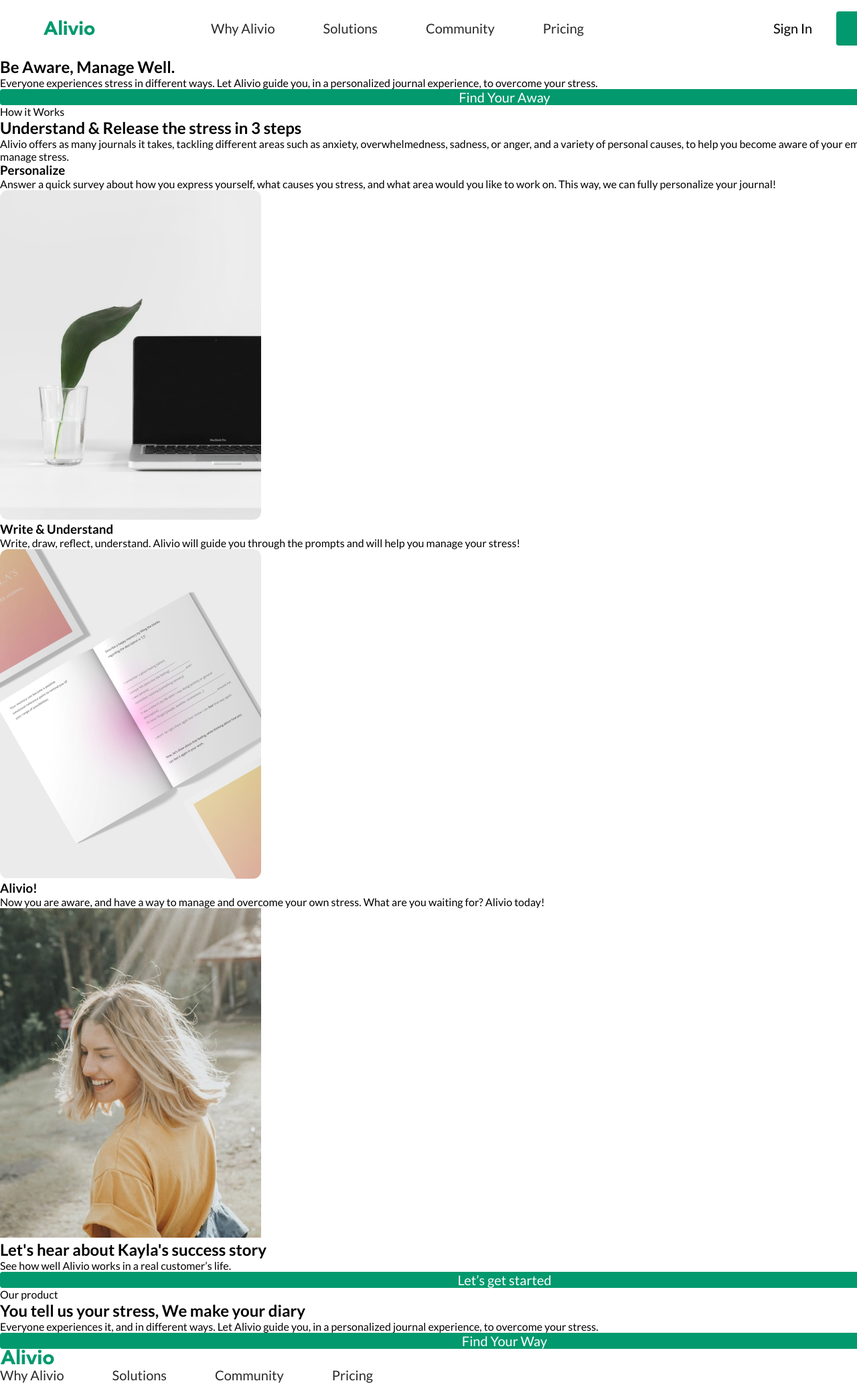
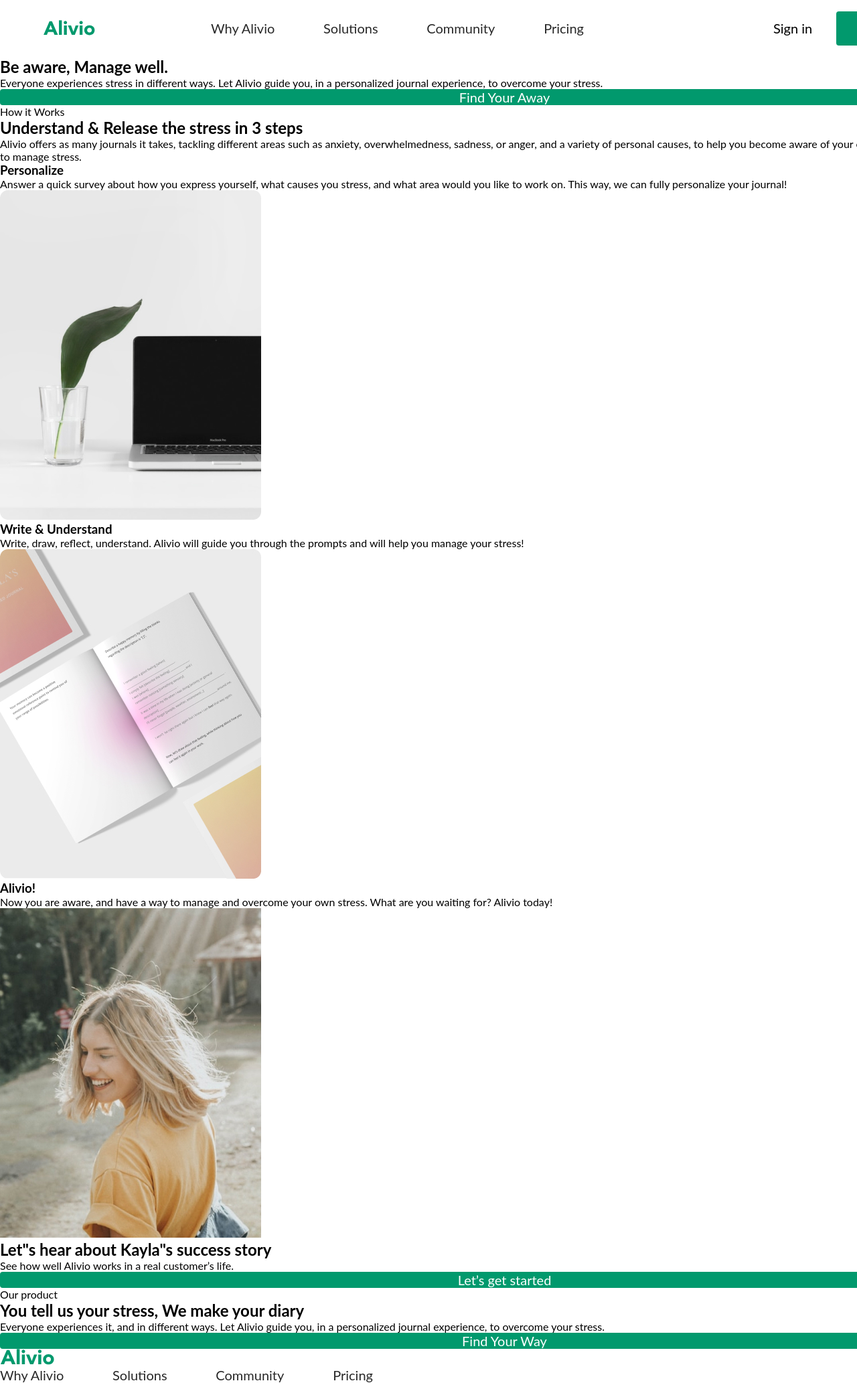
Before and after one commit to ocheretnyi1207/alivio, a plain HTML site: page index.html in a window 1280 px wide. Shown: the top 2065 px of the page at 67% size. Drawn offline with Linux system fonts and the light colour scheme.

Commit message:
Change markup

```diff
--- a/index.html
+++ b/index.html
@@ -5,7 +5,6 @@
   <meta charset="UTF-8">
   <meta http-equiv="X-UA-Compatible" content="IE=edge">
   <meta name="viewport" content="width=device-width, initial-scale=1.0">
-  <link href="https://fonts.googleapis.com/css?family=Lato:regular,700,900" rel="stylesheet" />
   <link rel="stylesheet" href="style.css">
   <title>Alivio</title>
 </head>
@@ -32,13 +31,13 @@
           </ul>
         </nav>
         <div class="menu-wrap">
-          <a href="#" class="menu-wrap__link">Sign In</a>
+          <a href="#" class="menu-wrap__link">Sign in</a>
           <a href="#" class="link link--menu">Start Trial</a>
         </div>
       </div>
     </div>
-    <div class="container">
-      <h2 class="page-header__title">Be Aware, Manage Well.</h2>
+    <div class="page-header__container container">
+      <h2 class="page-header__title">Be aware, Manage well.</h2>
       <p class="page-header__text">Everyone experiences stress in different ways. Let Alivio guide you, in a
         personalized journal experience, to overcome your stress.</p>
       <a href="" class="link link--header">Find Your Away</a>
@@ -87,7 +86,7 @@
       <div class="container">
         <div class="story-wrap">
           <div class="story-innerwrap">
-            <h2 class="story__title">Let's hear about Kayla's success story</h2>
+            <h2 class="story__title">Let"s hear about Kayla"s success story</h2>
             <p class="story__text">See how well Alivio works in a real customer’s life.</p>
             <a href="#" class="link link--story">Let’s get started</a>
           </div>
```
